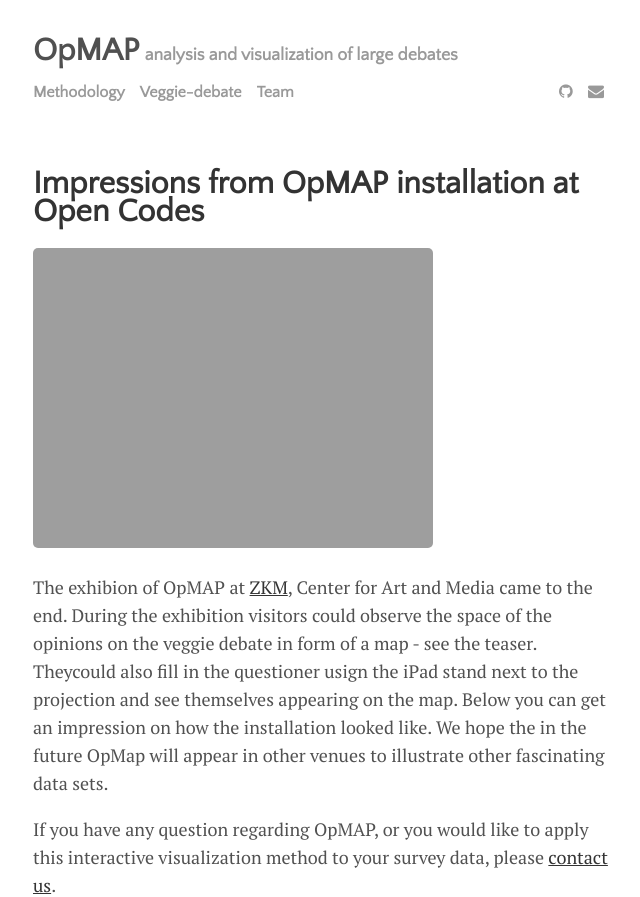
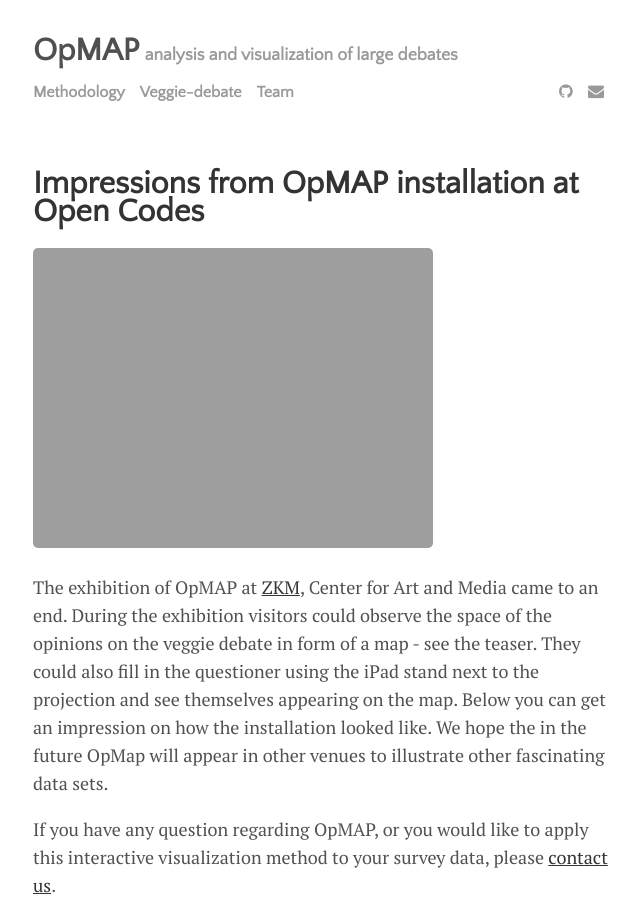
Before and after one commit to opmap/opmap.github.io, a Jekyll site: the page built from _posts/2018-10-18-Open-Codes.md, in a window 1280 px wide. Shown: the top 897 px of the page, without its empty margins (319-959 px from the left). Built offline with Jekyll 4.4.1, drawn with Linux system fonts in a browser that asks for light colours; nearby versions of some CDN libraries; grey boxes are pictures that could not be loaded.

Commit message:
Update 2018-10-18-Open-Codes.md

```diff
--- a/_posts/2018-10-18-Open-Codes.md
+++ b/_posts/2018-10-18-Open-Codes.md
@@ -9,9 +9,10 @@
   teaser: opmap.jpg
 ---
 
-The exhibion of OpMAP at [ZKM](http://zkm.de/en), Center for Art and Media came to the end. During the exhibition visitors could observe the space of the opinions on the veggie debate in form of a map - see the teaser. Theycould also fill in the questioner
-usign the iPad stand next to the projection and see themselves appearing on the map. Below you can get an impression on how the installation looked like. We hope the in the future OpMap will appear in other venues to illustrate other fascinating data sets.
+The exhibition of OpMAP at [ZKM](http://zkm.de/en), Center for Art and Media came to an end. During the exhibition visitors could observe the space of the opinions on the veggie debate in form of a map - see the teaser. They could also fill in the questioner
+using the iPad stand next to the projection and see themselves appearing on the map. Below you can get an impression on how the installation looked like. We hope the in the future OpMap will appear in other venues to illustrate other fascinating data sets.
 
 If you have any question regarding OpMAP, or you would like to apply this interactive visualization method to your survey data, please [contact us](mailto:t.mtsentlintze@uu.nl).
 
 ![Impressions from the exhibition](/installation_opmap.jpg)
+![Here the visitors could enter their opinion by answering a number of questions](/ipad_opmap.jpg)
```
